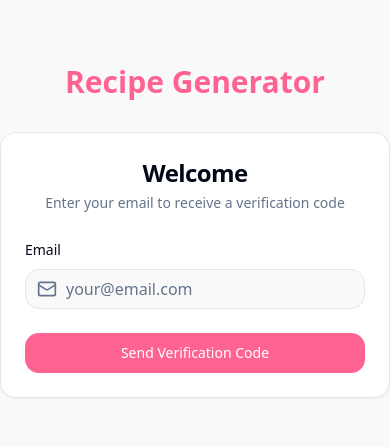
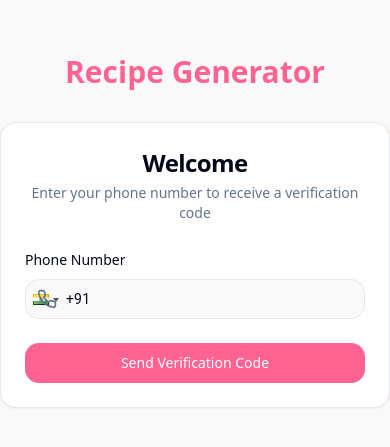
Before and after one commit to chipinvision/recipe-buddy-genius, a React (Vite) app: page /login in a window 390 px wide. Shown: the part 191-638 px from the top of the page. Built offline with nearby package versions, Linux system fonts and the light colour scheme.

Commit message:
Replace email with phone number field
Updated the authentication form to replace the email input field with a phone number input field. Added a country code picker with the default country code set to +91.
[skip gpt_engineer]

```diff
--- a/package.json
+++ b/package.json
@@ -56,6 +56,7 @@
     "react-day-picker": "^8.10.1",
     "react-dom": "^18.3.1",
     "react-hook-form": "^7.53.0",
+    "react-phone-input-2": "^2.15.1",
     "react-resizable-panels": "^2.1.3",
     "react-router-dom": "^6.26.2",
     "recharts": "^2.12.7",
--- a/src/components/auth/AuthForm.tsx
+++ b/src/components/auth/AuthForm.tsx
@@ -1,7 +1,8 @@
 import { useState } from "react";
 import { supabase } from "@/integrations/supabase/client";
 import { Button } from "@/components/ui/button";
-import { Input } from "@/components/ui/input";
+import PhoneInput from "react-phone-input-2";
+import "react-phone-input-2/lib/style.css";
 import {
   Form,
   FormControl,
@@ -20,10 +21,10 @@ import { useForm } from "react-hook-form";
 import * as z from "zod";
 import { toast } from "sonner";
 import { Card, CardContent, CardDescription, CardHeader, CardTitle } from "@/components/ui/card";
-import { Mail } from "lucide-react";
+import { Phone } from "lucide-react";
 
 const formSchema = z.object({
-  email: z.string().email("Please enter a valid email address"),
+  phone: z.string().min(10, "Please enter a valid phone number"),
 });
 
 const otpFormSchema = z.object({
@@ -32,12 +33,13 @@ const otpFormSchema = z.object({
 
 export const AuthForm = () => {
   const [showOTP, setShowOTP] = useState(false);
-  const [email, setEmail] = useState("");
+  const [phone, setPhone] = useState("");
+  const [loading, setLoading] = useState(false);
 
   const form = useForm<z.infer<typeof formSchema>>({
     resolver: zodResolver(formSchema),
     defaultValues: {
-      email: "",
+      phone: "",
     },
   });
 
@@ -50,26 +52,30 @@ export const AuthForm = () => {
 
   const onSubmit = async (values: z.infer<typeof formSchema>) => {
     try {
+      setLoading(true);
       const { error } = await supabase.auth.signInWithOtp({
-        email: values.email,
+        phone: values.phone,
       });
 
       if (error) throw error;
 
-      setEmail(values.email);
+      setPhone(values.phone);
       setShowOTP(true);
-      toast.success("OTP sent to your email address");
+      toast.success("OTP sent to your phone number");
     } catch (error: any) {
       toast.error(error.message);
+    } finally {
+      setLoading(false);
     }
   };
 
   const onVerifyOTP = async (values: z.infer<typeof otpFormSchema>) => {
     try {
+      setLoading(true);
       const { error } = await supabase.auth.verifyOtp({
-        email,
+        phone,
         token: values.otp,
-        type: "email",
+        type: "sms",
       });
 
       if (error) throw error;
@@ -77,6 +83,8 @@ export const AuthForm = () => {
       toast.success("Successfully verified!");
     } catch (error: any) {
       toast.error(error.message);
+    } finally {
+      setLoading(false);
     }
   };
 
@@ -86,8 +94,8 @@ export const AuthForm = () => {
         <CardTitle className="text-2xl text-center">Welcome</CardTitle>
         <CardDescription className="text-center">
           {!showOTP
-            ? "Enter your email to receive a verification code"
-            : "Enter the verification code sent to your email"
+            ? "Enter your phone number to receive a verification code"
+            : "Enter the verification code sent to your phone"
           }
         </CardDescription>
       </CardHeader>
@@ -97,17 +105,21 @@ export const AuthForm = () => {
             <form onSubmit={form.handleSubmit(onSubmit)} className="space-y-6">
               <FormField
                 control={form.control}
-                name="email"
+                name="phone"
                 render={({ field }) => (
                   <FormItem>
-                    <FormLabel>Email</FormLabel>
+                    <FormLabel>Phone Number</FormLabel>
                     <FormControl>
                       <div className="relative">
-                        <Mail className="absolute left-3 top-2.5 h-5 w-5 text-muted-foreground" />
-                        <Input
-                          placeholder="your@email.com"
-                          className="pl-10"
-                          {...field}
+                        <Phone className="absolute left-3 top-2.5 h-5 w-5 text-muted-foreground z-10" />
+                        <PhoneInput
+                          country="in"
+                          value={field.value}
+                          onChange={(phone) => field.onChange(`+${phone}`)}
+                          inputClass="!w-full !h-10 !pl-10 !pr-3 !py-2 !rounded-md !border !border-input !bg-background !text-sm"
+                          containerClass="!w-full"
+                          buttonClass="!border-0 !bg-transparent"
+                          dropdownClass="!bg-background !border !border-input"
                         />
                       </div>
                     </FormControl>
@@ -115,8 +127,8 @@ export const AuthForm = () => {
                   </FormItem>
                 )}
               />
-              <Button type="submit" className="w-full">
-                Send Verification Code
+              <Button type="submit" className="w-full" disabled={loading}>
+                {loading ? "Sending..." : "Send Verification Code"}
               </Button>
             </form>
           </Form>
@@ -140,7 +152,7 @@ export const AuthForm = () => {
                               <InputOTPSlot
                                 key={index}
                                 {...slot}
-                                index={index}
+                                className="w-10 h-12 text-lg"
                               />
                             ))}
                           </InputOTPGroup>
@@ -152,16 +164,17 @@ export const AuthForm = () => {
                 )}
               />
               <div className="space-y-2">
-                <Button type="submit" className="w-full">
-                  Verify Code
+                <Button type="submit" className="w-full" disabled={loading}>
+                  {loading ? "Verifying..." : "Verify Code"}
                 </Button>
                 <Button
                   type="button"
                   variant="outline"
                   className="w-full"
                   onClick={() => setShowOTP(false)}
+                  disabled={loading}
                 >
-                  Back to Email Entry
+                  Back to Phone Entry
                 </Button>
               </div>
             </form>
--- a/src/index.css
+++ b/src/index.css
@@ -36,3 +36,22 @@
     font-feature-settings: "rlig" 1, "calt" 1;
   }
 }
+
+/* Custom styles for phone input */
+.react-tel-input .selected-flag:hover,
+.react-tel-input .selected-flag:focus,
+.react-tel-input .selected-flag.open {
+  @apply bg-transparent;
+}
+
+.react-tel-input .country-list {
+  @apply text-foreground;
+}
+
+.react-tel-input .country-list .country:hover {
+  @apply bg-accent;
+}
+
+.react-tel-input .country-list .country.highlight {
+  @apply bg-accent;
+}
```
Also changed, not shown: 1 other file (tests, documents, lock files or other folders).
